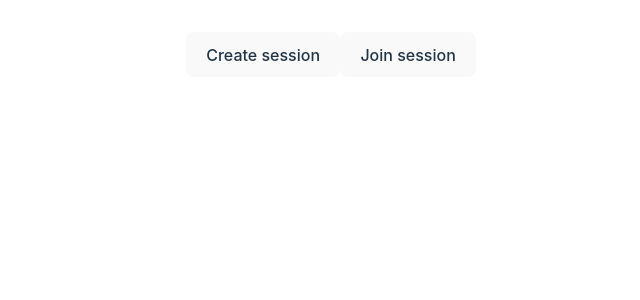
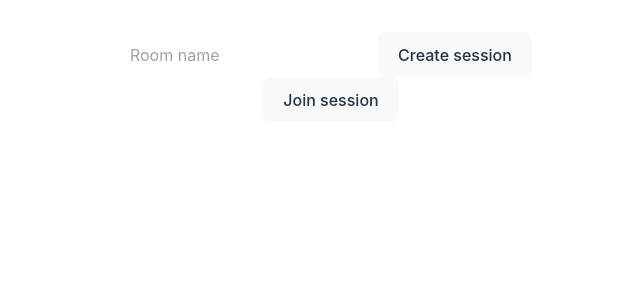
Before and after one commit to RafaelMoro/planning-poker-fe, a React (Vite) app: page / in a window 1280 px wide. Shown: the top 300 px of the page, without its empty margins (309-949 px from the left). Built offline with nearby package versions, Linux system fonts and the light colour scheme; no server answers.

Commit message:
Add craete room template and send room name

```diff
--- a/src/components/CreateRoomButton.tsx
+++ b/src/components/CreateRoomButton.tsx
@@ -2,11 +2,13 @@ import { useContext } from "react"
 import { RoomContext } from "../context/RoomContext"
 import { CREATE_ROOM_SOCKET } from "../constants"
 
-const CreateRoomButton = () => {
+const CreateRoomButton = ({ roomName }: { roomName: string }) => {
   const { ws } = useContext(RoomContext)
-  const createRoom = () => {
+  const createRoom = (event: React.MouseEvent<HTMLButtonElement>) => {
+    event.preventDefault()
     if (ws) {
-      ws.emit(CREATE_ROOM_SOCKET)
+      console.log(roomName)
+      ws.emit(CREATE_ROOM_SOCKET, { roomName })
     }
   }
 
--- a/src/pages/Home.tsx
+++ b/src/pages/Home.tsx
@@ -1,10 +1,10 @@
-import { CreateRoomButton } from "../components/CreateRoomButton"
+import { CreateRoom } from "../templates/CreateRoom"
 import { JoinButton } from "../components/JoinButton"
 
 const Home = () => {
   return (
     <>
-      <CreateRoomButton />
+      <CreateRoom />
       <JoinButton />
     </>
   )
--- /dev/null
+++ b/src/templates/CreateRoom.tsx
@@ -0,0 +1,18 @@
+import { useState } from "react"
+import { CreateRoomButton } from "../components/CreateRoomButton"
+
+const CreateRoom = () => {
+  const [roomName, setRoomName] = useState('')
+  const handleOnChange = (event: React.ChangeEvent<HTMLInputElement>) => {
+    setRoomName(event.target.value)
+  }
+
+  return (
+    <form action="submit">
+      <input onChange={handleOnChange} type="text" placeholder="Room name" />
+      <CreateRoomButton roomName={roomName} />
+    </form>
+  )
+}
+
+export { CreateRoom }
```
